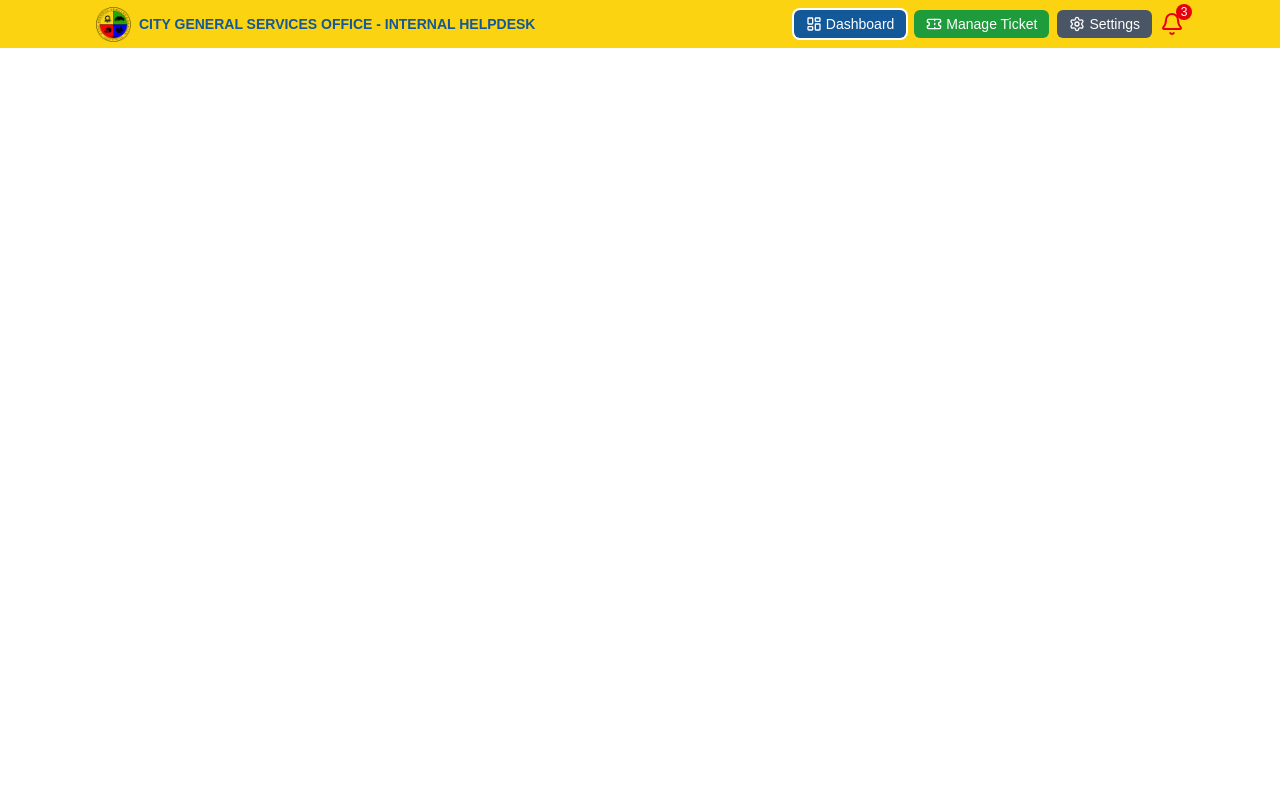
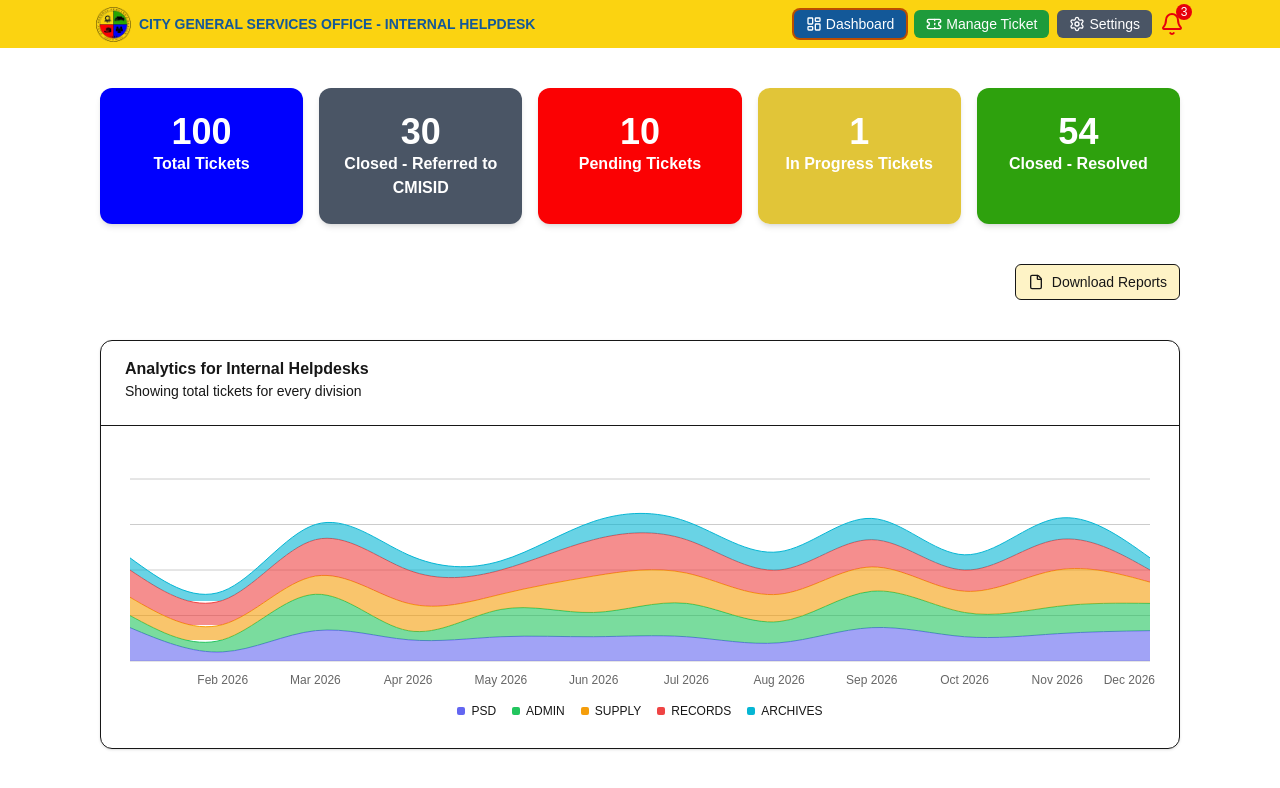
Before and after one commit to bayerische69/helpdesks, a Next.js app in the folder frontend/: page /admin/dashboard in a window 1280 px wide. Shown: the top 788 px of the page. Built offline with nearby package versions, Linux system fonts and the light colour scheme.

Commit message:
done admin dashboard ui

```diff
--- a/frontend/app/admin/dashboard/page.tsx
+++ b/frontend/app/admin/dashboard/page.tsx
@@ -1,15 +1,16 @@
 import React from 'react'
 import AdminHeader from '../../components/adminHeader'
 import { ChartAreaInteractive } from '@/app/components/chart'
+import { Button } from '@/components/ui/button'
+import { File } from 'lucide-react'
 
 const dashboard = () => {
   return (
     <div className='w-full h-full'>
         <AdminHeader />
 
-        {/* <div className="xl:mx-50 xl:my-15">
-
-          <div className="grid grid-cols-1 sm:grid-cols-2 md:grid-cols-4 gap-4">
+        <div className="md:mx-25 md:my-10 m-5">
+          <div className="grid grid-cols-1 sm:grid-cols-2 md:grid-cols-5 gap-4">
 
             <div className="bg-[#0000FE] rounded-xl shadow-md p-6 text-center font-semibold hover:shadow-lg transition text-white ">
 
@@ -17,38 +18,51 @@ const dashboard = () => {
 
               <p>Total Tickets</p>
             </div>
+            <div className="bg-gray-600 rounded-xl shadow-md p-6 text-center font-semibold hover:shadow-lg transition text-white">
 
-            <div className="bg-[#FBD40D] rounded-xl shadow-md p-6 text-center font-semibold hover:shadow-lg transition text-white">
+              <h1 className='font-bold text-4xl' >30</h1>
 
-              <h1 className='font-bold text-4xl' >100</h1>
+              <p>Closed - Referred to CMISID</p>
+            </div>
 
-              <p>Total Tickets</p>
+            <div className="bg-[#FB0103] rounded-xl shadow-md p-6 text-center font-semibold hover:shadow-lg transition text-white">
+
+              <h1 className='font-bold text-4xl' >10</h1>
+
+              <p>Pending Tickets</p>
+            </div>
+
+
+            <div className="bg-[#ddbd1bde] rounded-xl shadow-md p-6 text-center font-semibold hover:shadow-lg transition text-white">
+
+              <h1 className='font-bold text-4xl' >1</h1>
+
+              <p>In Progress Tickets</p>
             </div>
 
             <div className="bg-[#2EA10D] rounded-xl shadow-md p-6 text-center font-semibold hover:shadow-lg transition text-white">
 
-              <h1 className='font-bold text-4xl' >100</h1>
+              <h1 className='font-bold text-4xl' >54</h1>
 
-              <p>Total Tickets</p>
-            </div>
-
-            <div className="bg-[#FB0103] rounded-xl shadow-md p-6 text-center font-semibold hover:shadow-lg transition text-white">
-
-              <h1 className='font-bold text-4xl' >100</h1>
-
-              <p>Total Tickets</p>
+              <p>Closed - Resolved</p>
             </div>
 
 
-          </div>
 
 
-
+          </div>
         </div>
 
-        <div className='xl:mx-50 xl:my-15'>
+        <div className="md:mx-25 mb-3 text-right">
+          <Button className='border bg-amber-100 cursor-pointer'>
+            <File />
+            Download Reports
+          </Button>
+        </div>
+
+        <div className='md:mx-25 md:my-10 m-5'>
          <ChartAreaInteractive />
-        </div> */}
+        </div>
 
     </div>
   )
--- a/frontend/app/admin/tickets/page.tsx
+++ b/frontend/app/admin/tickets/page.tsx
@@ -5,6 +5,9 @@ const tickets = () => {
   return (
     <div>
       <AdminHeader/>
+
+
+
     </div>
   )
 }
--- a/frontend/app/components/adminHeader.tsx
+++ b/frontend/app/components/adminHeader.tsx
@@ -55,7 +55,7 @@ const AdminHeader = () => {
               className={`
                 flex items-center gap-1 text-white px-3 py-1 rounded-md text-sm
                 ${item.color}
-                ${pathname === item.path ? "ring-2 ring-white" : ""}
+                ${pathname === item.path ? "ring-2 ring-amber-700" : ""}
               `}
             >
               {item.icon}
--- a/frontend/app/components/chart.tsx
+++ b/frontend/app/components/chart.tsx
@@ -27,6 +27,53 @@ import {
 } from "@/components/ui/select"
 
 export const description = "An interactive area chart"
+
+const chartDataSample = [
+  { date: "2026-03-14", PSD: 2, ADMIN: 4, SUPPLY: 1, RECORDS: 3, ARCHIVES: 2 },
+  { date: "2026-07-22", PSD: 1, ADMIN: 2, SUPPLY: 3, RECORDS: 4, ARCHIVES: 1 },
+  { date: "2026-01-05", PSD: 3, ADMIN: 1, SUPPLY: 2, RECORDS: 4, ARCHIVES: 2 },
+  { date: "2026-11-18", PSD: 4, ADMIN: 3, SUPPLY: 1, RECORDS: 2, ARCHIVES: 1 },
+  { date: "2026-06-09", PSD: 2, ADMIN: 1, SUPPLY: 4, RECORDS: 3, ARCHIVES: 2 },
+  { date: "2026-02-27", PSD: 1, ADMIN: 3, SUPPLY: 2, RECORDS: 4, ARCHIVES: 1 },
+  { date: "2026-09-03", PSD: 4, ADMIN: 2, SUPPLY: 1, RECORDS: 3, ARCHIVES: 2 },
+  { date: "2026-12-15", PSD: 2, ADMIN: 4, SUPPLY: 3, RECORDS: 1, ARCHIVES: 2 },
+  { date: "2026-04-21", PSD: 3, ADMIN: 1, SUPPLY: 2, RECORDS: 4, ARCHIVES: 1 },
+  { date: "2026-08-30", PSD: 1, ADMIN: 3, SUPPLY: 4, RECORDS: 2, ARCHIVES: 2 },
+
+  { date: "2026-05-12", PSD: 4, ADMIN: 2, SUPPLY: 1, RECORDS: 3, ARCHIVES: 1 },
+  { date: "2026-10-07", PSD: 2, ADMIN: 1, SUPPLY: 3, RECORDS: 4, ARCHIVES: 2 },
+  { date: "2026-03-25", PSD: 1, ADMIN: 4, SUPPLY: 2, RECORDS: 3, ARCHIVES: 1 },
+  { date: "2026-07-01", PSD: 3, ADMIN: 2, SUPPLY: 1, RECORDS: 4, ARCHIVES: 2 },
+  { date: "2026-01-19", PSD: 4, ADMIN: 1, SUPPLY: 3, RECORDS: 2, ARCHIVES: 1 },
+  { date: "2026-11-02", PSD: 2, ADMIN: 3, SUPPLY: 4, RECORDS: 1, ARCHIVES: 2 },
+  { date: "2026-06-17", PSD: 1, ADMIN: 2, SUPPLY: 3, RECORDS: 4, ARCHIVES: 1 },
+  { date: "2026-09-28", PSD: 3, ADMIN: 4, SUPPLY: 1, RECORDS: 2, ARCHIVES: 2 },
+  { date: "2026-12-06", PSD: 4, ADMIN: 2, SUPPLY: 3, RECORDS: 1, ARCHIVES: 1 },
+  { date: "2026-04-10", PSD: 2, ADMIN: 1, SUPPLY: 4, RECORDS: 3, ARCHIVES: 2 },
+
+  { date: "2026-05-26", PSD: 1, ADMIN: 3, SUPPLY: 2, RECORDS: 4, ARCHIVES: 1 },
+  { date: "2026-08-13", PSD: 4, ADMIN: 2, SUPPLY: 1, RECORDS: 3, ARCHIVES: 2 },
+  { date: "2026-10-29", PSD: 2, ADMIN: 4, SUPPLY: 3, RECORDS: 1, ARCHIVES: 2 },
+  { date: "2026-03-08", PSD: 3, ADMIN: 1, SUPPLY: 2, RECORDS: 4, ARCHIVES: 1 },
+  { date: "2026-07-19", PSD: 1, ADMIN: 3, SUPPLY: 4, RECORDS: 2, ARCHIVES: 2 },
+  { date: "2026-01-30", PSD: 4, ADMIN: 2, SUPPLY: 1, RECORDS: 3, ARCHIVES: 1 },
+  { date: "2026-11-23", PSD: 2, ADMIN: 1, SUPPLY: 3, RECORDS: 4, ARCHIVES: 2 },
+  { date: "2026-06-02", PSD: 3, ADMIN: 4, SUPPLY: 2, RECORDS: 1, ARCHIVES: 1 },
+  { date: "2026-09-15", PSD: 1, ADMIN: 2, SUPPLY: 4, RECORDS: 3, ARCHIVES: 2 },
+  { date: "2026-12-29", PSD: 4, ADMIN: 3, SUPPLY: 1, RECORDS: 2, ARCHIVES: 1 },
+
+  { date: "2026-04-04", PSD: 2, ADMIN: 1, SUPPLY: 3, RECORDS: 4, ARCHIVES: 2 },
+  { date: "2026-05-18", PSD: 3, ADMIN: 4, SUPPLY: 2, RECORDS: 1, ARCHIVES: 1 },
+  { date: "2026-08-07", PSD: 1, ADMIN: 2, SUPPLY: 4, RECORDS: 3, ARCHIVES: 2 },
+  { date: "2026-10-11", PSD: 4, ADMIN: 3, SUPPLY: 1, RECORDS: 2, ARCHIVES: 1 },
+  { date: "2026-02-14", PSD: 2, ADMIN: 1, SUPPLY: 3, RECORDS: 4, ARCHIVES: 2 },
+  { date: "2026-07-27", PSD: 3, ADMIN: 4, SUPPLY: 2, RECORDS: 1, ARCHIVES: 1 },
+  { date: "2026-11-10", PSD: 1, ADMIN: 2, SUPPLY: 4, RECORDS: 3, ARCHIVES: 2 },
+  { date: "2026-03-02", PSD: 4, ADMIN: 3, SUPPLY: 1, RECORDS: 2, ARCHIVES: 1 },
+  { date: "2026-06-25", PSD: 2, ADMIN: 1, SUPPLY: 3, RECORDS: 4, ARCHIVES: 2 },
+  { date: "2026-09-09", PSD: 3, ADMIN: 4, SUPPLY: 2, RECORDS: 1, ARCHIVES: 1 }
+];
+
 
 const chartData = [
   { date: "2024-04-01", desktop: 222, mobile: 150 },
@@ -123,144 +170,158 @@ const chartData = [
 ]
 
 const chartConfig = {
-  visitors: {
-    label: "Visitors",
+  PSD: {
+    label: "PSD",
+    color: "#6366f1", // Indigo
   },
-  desktop: {
-    label: "Desktop",
-    color: "var(--chart-1)",
+  ADMIN: {
+    label: "ADMIN",
+    color: "#22c55e", // Green
   },
-  mobile: {
-    label: "Mobile",
-    color: "var(--chart-2)",
+  SUPPLY: {
+    label: "SUPPLY",
+    color: "#f59e0b", // Amber
   },
-} satisfies ChartConfig
+  RECORDS: {
+    label: "RECORDS",
+    color: "#ef4444", // Red
+  },
+  ARCHIVES: {
+    label: "ARCHIVES",
+    color: "#06b6d4", // Cyan
+  },
+};
 
 export function ChartAreaInteractive() {
   const [timeRange, setTimeRange] = React.useState("90d")
 
-  const filteredData = chartData.filter((item) => {
-    const date = new Date(item.date)
-    const referenceDate = new Date("2024-06-30")
-    let daysToSubtract = 90
-    if (timeRange === "30d") {
-      daysToSubtract = 30
-    } else if (timeRange === "7d") {
-      daysToSubtract = 7
+
+  const monthlyData = Object.values(
+  chartDataSample.reduce((acc: Record<string, { month: string; PSD: number; ADMIN: number; SUPPLY: number; RECORDS: number; ARCHIVES: number }>, item) => {
+    const monthKey = item.date.slice(0, 7); // YYYY-MM
+
+    if (!acc[monthKey]) {
+      acc[monthKey] = {
+        month: monthKey,
+        PSD: 0,
+        ADMIN: 0,
+        SUPPLY: 0,
+        RECORDS: 0,
+        ARCHIVES: 0,
+      };
     }
-    const startDate = new Date(referenceDate)
-    startDate.setDate(startDate.getDate() - daysToSubtract)
-    return date >= startDate
-  })
+
+    acc[monthKey].PSD += item.PSD;
+    acc[monthKey].ADMIN += item.ADMIN;
+    acc[monthKey].SUPPLY += item.SUPPLY;
+    acc[monthKey].RECORDS += item.RECORDS;
+    acc[monthKey].ARCHIVES += item.ARCHIVES;
+
+    return acc;
+  }, {})
+).sort((a, b) => a.month.localeCompare(b.month));
+
 
   return (
     <Card className="pt-0">
       <CardHeader className="flex items-center gap-2 space-y-0 border-b py-5 sm:flex-row">
         <div className="grid flex-1 gap-1">
-          <CardTitle>Area Chart - Interactive</CardTitle>
+          <CardTitle>Analytics for Internal Helpdesks</CardTitle>
           <CardDescription>
-            Showing total visitors for the last 3 months
+            Showing total tickets for every division
           </CardDescription>
         </div>
-        <Select value={timeRange} onValueChange={setTimeRange}>
-          <SelectTrigger
-            className="hidden w-[160px] rounded-lg sm:ml-auto sm:flex"
-            aria-label="Select a value"
-          >
-            <SelectValue placeholder="Last 3 months" />
-          </SelectTrigger>
-          <SelectContent className="rounded-xl">
-            <SelectItem value="90d" className="rounded-lg">
-              Last 3 months
-            </SelectItem>
-            <SelectItem value="30d" className="rounded-lg">
-              Last 30 days
-            </SelectItem>
-            <SelectItem value="7d" className="rounded-lg">
-              Last 7 days
-            </SelectItem>
-          </SelectContent>
-        </Select>
       </CardHeader>
+
+
     <CardContent className="px-2 pt-4 sm:px-6 sm:pt-6">
       <ChartContainer
         config={chartConfig}
         className="aspect-auto h-[250px] w-full"
+        style={{
+          "--color-psd": chartConfig.PSD.color,
+          "--color-admin": chartConfig.ADMIN.color,
+          "--color-supply": chartConfig.SUPPLY.color,
+          "--color-records": chartConfig.RECORDS.color,
+          "--color-archives": chartConfig.ARCHIVES.color,
+        } as React.CSSProperties}
       >
-          <AreaChart data={filteredData}>
-            <defs>
-              <linearGradient id="fillDesktop" x1="0" y1="0" x2="0" y2="1">
-                <stop
-                  offset="5%"
-                  stopColor="var(--color-desktop)"
-                  stopOpacity={0.8}
-                />
-                <stop
-                  offset="95%"
-                  stopColor="var(--color-desktop)"
-                  stopOpacity={0.1}
-                />
-              </linearGradient>
-              <linearGradient id="fillMobile" x1="0" y1="0" x2="0" y2="1">
-                <stop
-                  offset="5%"
-                  stopColor="var(--color-mobile)"
-                  stopOpacity={0.8}
-                />
-                <stop
-                  offset="95%"
-                  stopColor="var(--color-mobile)"
-                  stopOpacity={0.1}
-                />
-              </linearGradient>
-            </defs>
+        <AreaChart data={monthlyData}>
           <CartesianGrid vertical={false} />
+
           <XAxis
-              dataKey="date"
+            dataKey="month"
             tickLine={false}
             axisLine={false}
             tickMargin={8}
-              minTickGap={32}
-              tickFormatter={(value) => {
-                const date = new Date(value)
-                return date.toLocaleDateString("en-US", {
+            tickFormatter={(value) =>
+              new Date(value + "-01").toLocaleDateString("en-US", {
                 month: "short",
-                  day: "numeric",
+                year: "numeric",
               })
-              }}
+            }
           />
+
           <ChartTooltip
             cursor={false}
             content={
               <ChartTooltipContent
-                  labelFormatter={(value) => {
-                    return new Date(value).toLocaleDateString("en-US", {
-                      month: "short",
-                      day: "numeric",
+                labelFormatter={(value) =>
+                  new Date(value + "-01").toLocaleDateString("en-US", {
+                    month: "long",
+                    year: "numeric",
                   })
-                  }}
+                }
                 indicator="dot"
               />
             }
           />
+
           <Area
-              dataKey="mobile"
+            dataKey="PSD"
             type="natural"
-              fill="url(#fillMobile)"
-              stroke="var(--color-mobile)"
             stackId="a"
+            fill="var(--color-psd)"
+            stroke="var(--color-psd)"
           />
+
           <Area
-              dataKey="desktop"
+            dataKey="ADMIN"
             type="natural"
-              fill="url(#fillDesktop)"
-              stroke="var(--color-desktop)"
             stackId="a"
+            fill="var(--color-admin)"
+            stroke="var(--color-admin)"
           />
+
+          <Area
+            dataKey="SUPPLY"
+            type="natural"
+            stackId="a"
+            fill="var(--color-supply)"
+            stroke="var(--color-supply)"
+          />
+
+          <Area
+            dataKey="RECORDS"
+            type="natural"
+            stackId="a"
+            fill="var(--color-records)"
+            stroke="var(--color-records)"
+          />
+
+          <Area
+            dataKey="ARCHIVES"
+            type="natural"
+            stackId="a"
+            fill="var(--color-archives)"
+            stroke="var(--color-archives)"
+          />
+
           <ChartLegend content={<ChartLegendContent />} />
         </AreaChart>
       </ChartContainer>
     </CardContent>
+
     </Card>
   )
 }
```
Lines whose indentation alone changed are shown as unchanged.
